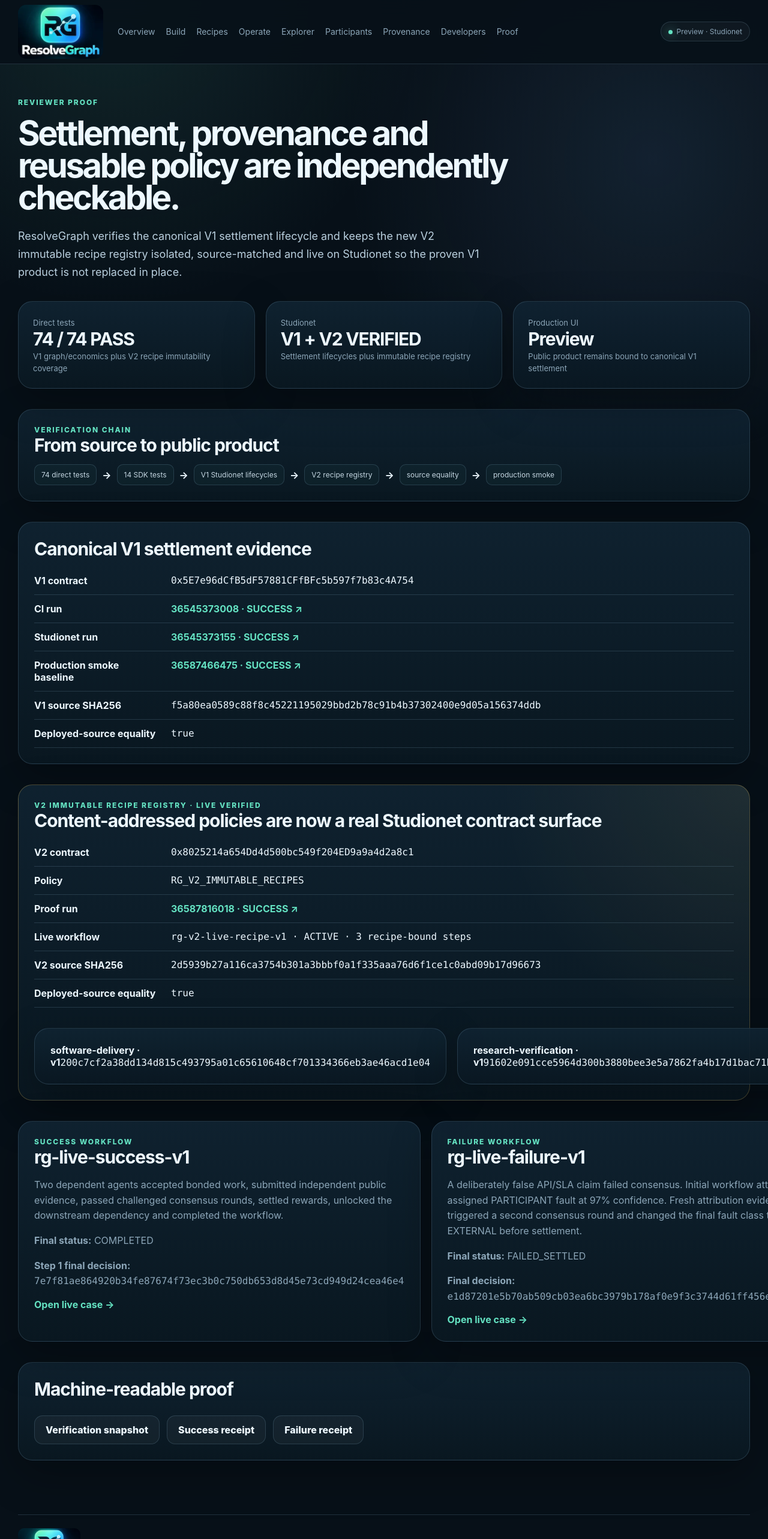
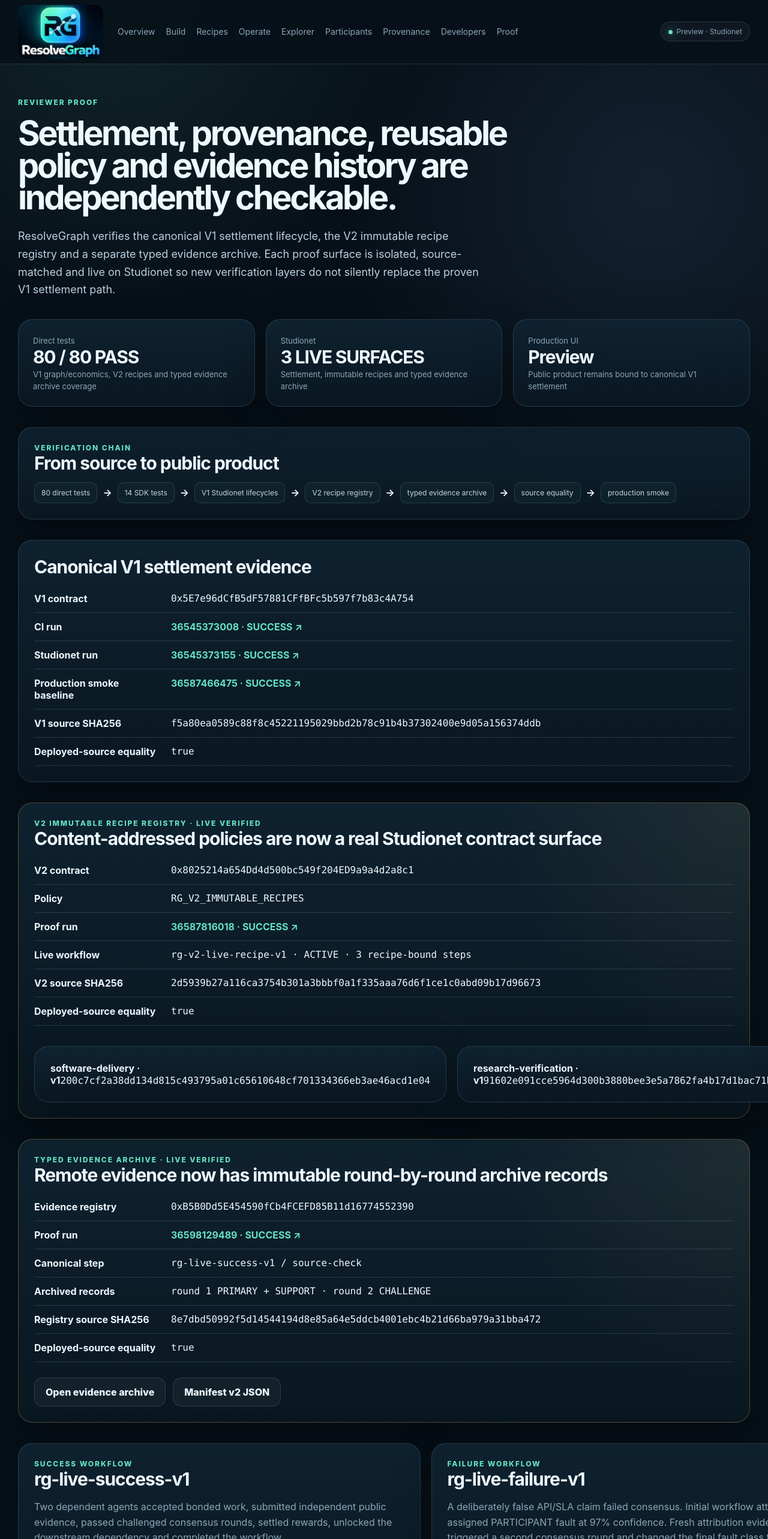
Before and after one commit to maho0638/resolvegraph-genlayer, a Next.js app in the folder frontend/: page /proof in a window 1280 px wide. Shown: the top 2566 px of the page at 60% size. Built offline with nearby package versions, Linux system fonts and the light colour scheme.

Commit message:
docs: add live typed evidence archive proof to reviewer dashboard

```diff
--- a/frontend/app/proof/page.tsx
+++ b/frontend/app/proof/page.tsx
@@ -2,12 +2,15 @@
 
 const contract = "0x5E7e96dCfB5dF57881CFfBFc5b597f7b83c4A754";
 const v2Contract = "0x8025214a654Dd4d500bc549f204ED9a9a4d2a8c1";
+const evidenceRegistry = "0xB5B0Dd5E454590fCb4FCEFD85B11d16774552390";
 const canonicalCi = "36545373008";
 const canonicalStudionet = "36545373155";
 const v2RecipeProof = "36587816018";
+const evidenceArchiveProof = "36598129489";
 const firstProductionSmoke = "36587466475";
 const sourceHash = "f5a80ea0589c88f8c45221195029bbd2b78c91b4b37302400e9d05a156374ddb";
 const v2SourceHash = "2d5939b27a116ca3754b301a3bbbf0a1f335aaa76d6f1ce1c0abd09b17d96673";
+const evidenceSourceHash = "8e7dbd50992f5d14544194d8e85a64e5ddcb4001ebc4b21d66ba979a31bba472";
 
 export default function Proof() {
   const isProduction = process.env.VERCEL_ENV === "production";
@@ -18,12 +21,13 @@
         <div>
           <div className="eyebrow">Reviewer Proof</div>
           <h1 style={{ fontSize: "56px" }}>
-            Settlement, provenance and reusable policy are independently checkable.
+            Settlement, provenance, reusable policy and evidence history are independently checkable.
           </h1>
           <p className="lede">
-            ResolveGraph verifies the canonical V1 settlement lifecycle and keeps
-            the new V2 immutable recipe registry isolated, source-matched and live
-            on Studionet so the proven V1 product is not replaced in place.
+            ResolveGraph verifies the canonical V1 settlement lifecycle, the V2
+            immutable recipe registry and a separate typed evidence archive. Each
+            proof surface is isolated, source-matched and live on Studionet so new
+            verification layers do not silently replace the proven V1 settlement path.
           </p>
         </div>
       </div>
@@ -31,13 +35,13 @@
       <section className="grid3">
         <div className="metric">
           <span>Direct tests</span>
-          <strong>74 / 74 PASS</strong>
-          <span>V1 graph/economics plus V2 recipe immutability coverage</span>
+          <strong>80 / 80 PASS</strong>
+          <span>V1 graph/economics, V2 recipes and typed evidence archive coverage</span>
         </div>
         <div className="metric">
           <span>Studionet</span>
-          <strong>V1 + V2 VERIFIED</strong>
-          <span>Settlement lifecycles plus immutable recipe registry</span>
+          <strong>3 LIVE SURFACES</strong>
+          <span>Settlement, immutable recipes and typed evidence archive</span>
         </div>
         <div className="metric">
           <span>Production UI</span>
@@ -50,10 +54,11 @@
         <div className="eyebrow">Verification chain</div>
         <h2>From source to public product</h2>
         <div className="flow verificationFlow">
-          <span>74 direct tests</span><b>→</b>
+          <span>80 direct tests</span><b>→</b>
           <span>14 SDK tests</span><b>→</b>
           <span>V1 Studionet lifecycles</span><b>→</b>
           <span>V2 recipe registry</span><b>→</b>
+          <span>typed evidence archive</span><b>→</b>
           <span>source equality</span><b>→</b>
           <span>production smoke</span>
         </div>
@@ -86,6 +91,27 @@
           <div className="card"><strong>software-delivery · v1</strong><code>200c7cf2a38dd134d815c493795a01c65610648cf701334366eb3ae46acd1e04</code></div>
           <div className="card"><strong>research-verification · v1</strong><code>91602e091cce5964d300b3880bee3e5a7862fa4b17d1bac71ba2b3229e4a638f</code></div>
           <div className="card"><strong>service-sla · v1</strong><code>9dca5c6c8790600ca6629e4a47eebb3f71374237f1f29732c45c7ef7512942f2</code></div>
+        </div>
+      </section>
+
+      <section className="panel section emphasisPanel">
+        <div className="eyebrow">Typed evidence archive · LIVE VERIFIED</div>
+        <h2>Remote evidence now has immutable round-by-round archive records</h2>
+        <div className="proofFacts">
+          <p><strong>Evidence registry</strong><code>{evidenceRegistry}</code></p>
+          <p><strong>Proof run</strong><a className="textLink" href={"https://github.com/maho0638/resolvegraph-genlayer/actions/runs/" + evidenceArchiveProof} target="_blank" rel="noreferrer">{evidenceArchiveProof} · SUCCESS ↗</a></p>
+          <p><strong>Canonical step</strong><code>rg-live-success-v1 / source-check</code></p>
+          <p><strong>Archived records</strong><code>round 1 PRIMARY + SUPPORT · round 2 CHALLENGE</code></p>
+          <p><strong>Registry source SHA256</strong><code>{evidenceSourceHash}</code></p>
+          <p><strong>Deployed-source equality</strong><code>true</code></p>
+        </div>
+        <div className="actions">
+          <Link className="button secondary" href="/evidence?workflow=rg-live-success-v1&step=source-check">
+            Open evidence archive
+          </Link>
+          <a className="button secondary" href="/api/evidence?workflow=rg-live-success-v1&step=source-check" target="_blank" rel="noreferrer">
+            Manifest v2 JSON
+          </a>
         </div>
       </section>
 
@@ -124,6 +150,8 @@
           <a className="button secondary" href="/verification-status.json" target="_blank" rel="noreferrer">Verification snapshot</a>
           <a className="button secondary" href="/api/receipt?workflow=rg-live-success-v1" target="_blank" rel="noreferrer">Success receipt</a>
           <a className="button secondary" href="/api/receipt?workflow=rg-live-failure-v1" target="_blank" rel="noreferrer">Failure receipt</a>
+          <a className="button secondary" href="/api/evidence?workflow=rg-live-success-v1&step=source-check" target="_blank" rel="noreferrer">Evidence manifest v2</a>
+          <a className="button secondary" href="/api/evidence/archive?workflow=rg-live-success-v1&step=source-check" target="_blank" rel="noreferrer">Evidence archive JSON</a>
         </div>
       </section>
     </>
```
